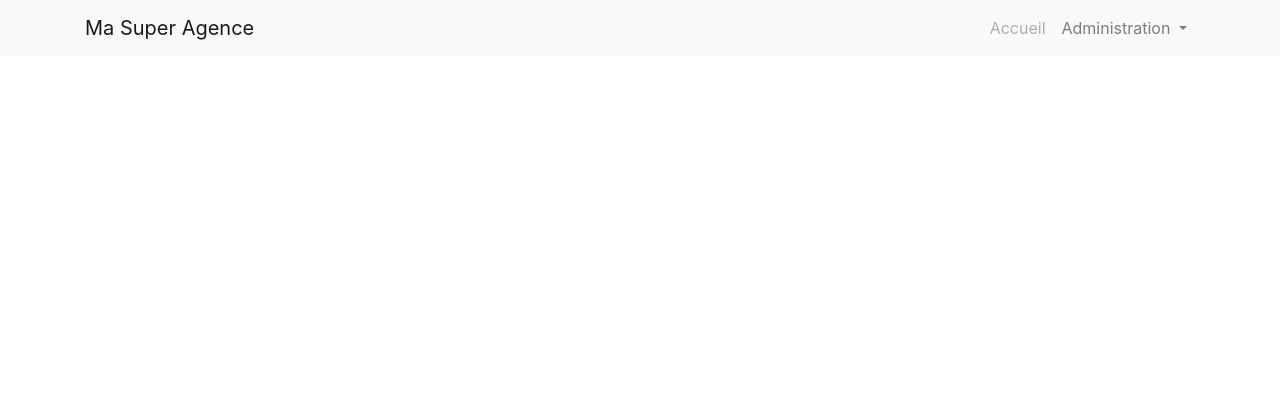
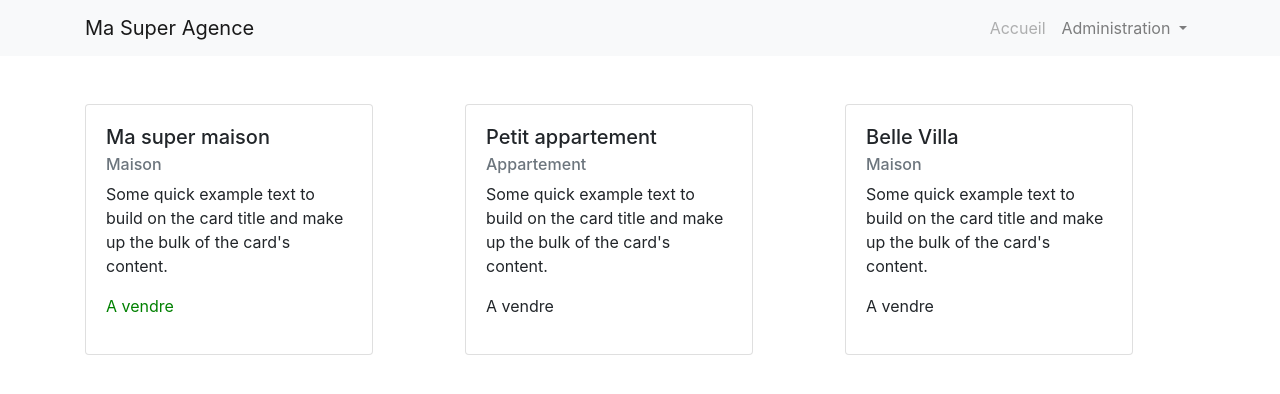
Before and after one commit to sserges/monAgence, an Angular app: page / in a window 1280 px wide. Shown: the top 394 px of the page. Built offline with nearby package versions, Linux system fonts and the light colour scheme.

Commit message:
Conditions in the DOM

```diff
--- a/src/app/app.component.html
+++ b/src/app/app.component.html
@@ -1 +1,41 @@
 <app-header></app-header>
+
+<div class="container">
+  <div class="row mt-5">
+    <div class="col-sm-12 col-md-6 col-lg-4">
+      <div class="card" style="width: 18rem;">
+        <div class="card-body">
+          <h5 class="card-title">Ma super maison</h5>
+          <h6 class="card-subtitle mb-2 text-muted">Maison</h6>
+          <p class="card-text">Some quick example text to build on the card title and make up the bulk of the card's content.</p>
+          <p [ngStyle]="{color: getSoldValue()}">
+            <span *ngIf="!sold">A vendre</span>
+            <span *ngIf="sold">Vendu !</span>
+          </p>
+        </div>
+      </div>
+    </div>
+
+    <div class="col-sm-12 col-md-6 col-lg-4">
+      <div class="card" style="width: 18rem;">
+        <div class="card-body">
+          <h5 class="card-title">Petit appartement</h5>
+          <h6 class="card-subtitle mb-2 text-muted">Appartement</h6>
+          <p class="card-text">Some quick example text to build on the card title and make up the bulk of the card's content.</p>
+          <p>A vendre</p>
+        </div>
+      </div>
+    </div>
+
+    <div class="col-sm-12 col-md-6 col-lg-4">
+      <div class="card" style="width: 18rem;">
+        <div class="card-body">
+          <h5 class="card-title">Belle Villa</h5>
+          <h6 class="card-subtitle mb-2 text-muted">Maison</h6>
+          <p class="card-text">Some quick example text to build on the card title and make up the bulk of the card's content.</p>
+          <p>A vendre</p>
+        </div>
+      </div>
+    </div>
+  </div>
+</div>
--- a/src/app/app.component.ts
+++ b/src/app/app.component.ts
@@ -7,4 +7,14 @@
 })
 export class AppComponent {
   title = 'monAgence';
+
+  sold = false;
+
+  getSoldValue() {
+    if (this.sold) {
+      return 'red';
+    } else {
+      return 'green';
+    }
+  }
 }
```
